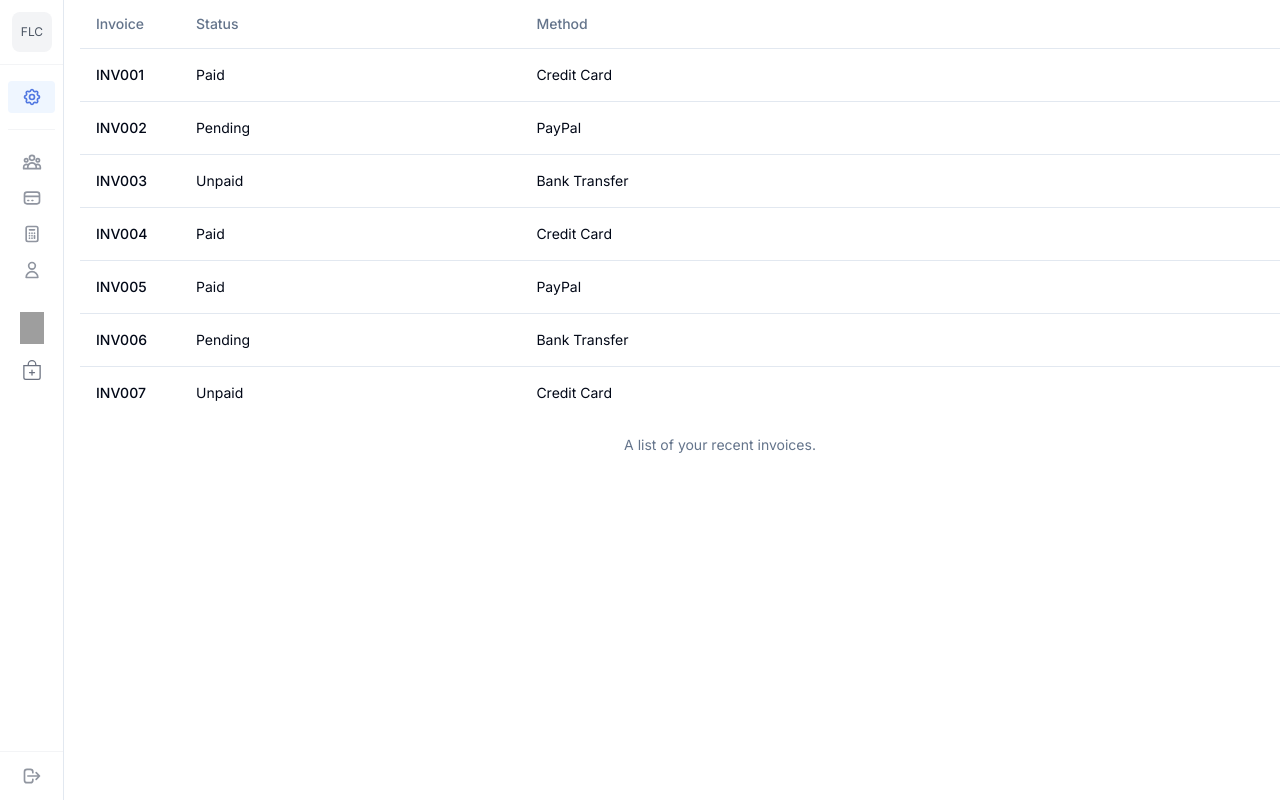
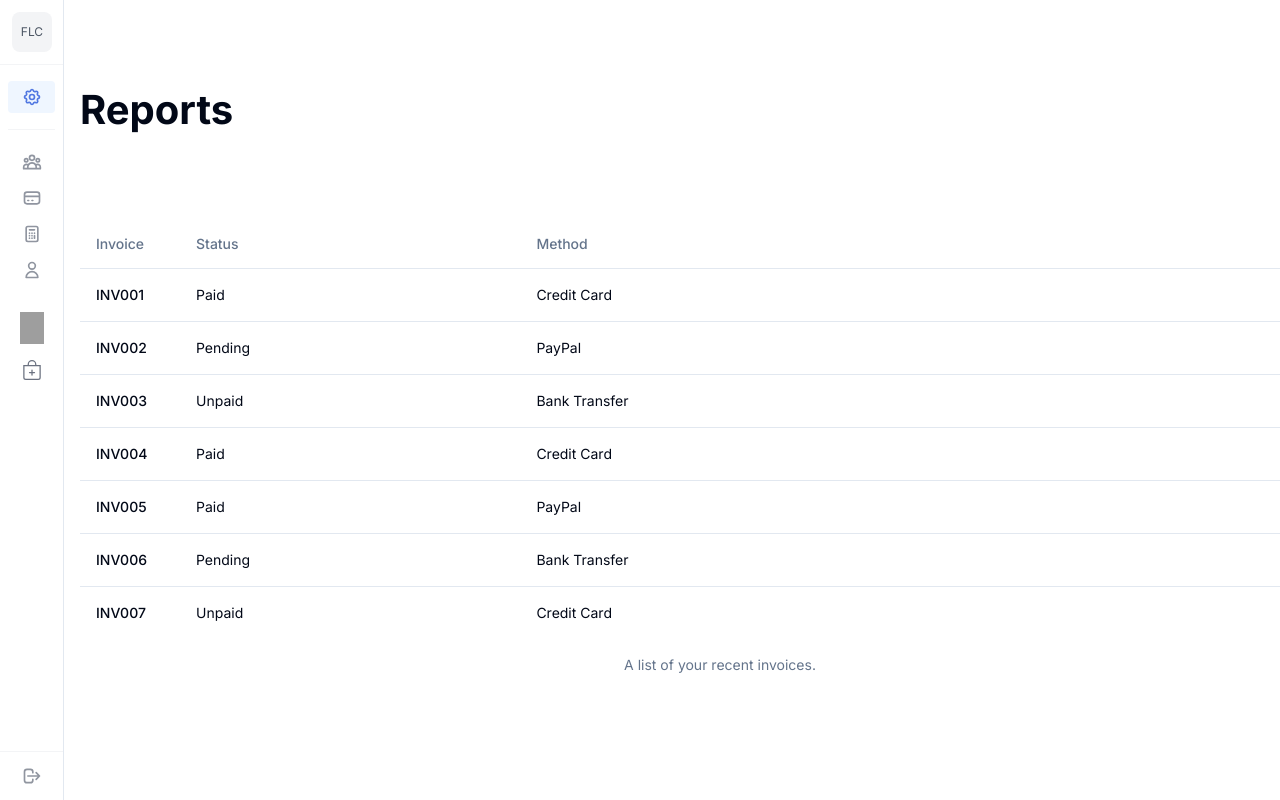
Before and after one commit to michaelraffin/warehouse-management, a Next.js app: page /admin in a window 1280 px wide. Built offline with nearby package versions, Linux system fonts and the light colour scheme; grey boxes are pictures that could not be loaded.

Commit message:
Adding admin

```diff
--- a/app/admin/page.tsx
+++ b/app/admin/page.tsx
@@ -8,7 +8,7 @@ import {
     TableHeader,
     TableRow,
   } from "@/components/ui/table"
-
+  import { Label } from "@/components/ui/label"
   const invoices = [
     {
       invoice: "INV001",
@@ -302,7 +302,10 @@ import {
     return (
         <>
         {sideNavigation()}
-
+        <div className="ml-20 mt-20">
+            <h1 className="text-[40px] font-bold mb-20">Reports</h1>
+        {/* <Label htmlFor="email">Your email address</Label> */}
+        </div>
       <Table className="ml-20">
         <TableCaption>A list of your recent invoices.</TableCaption>
         <TableHeader>
```
